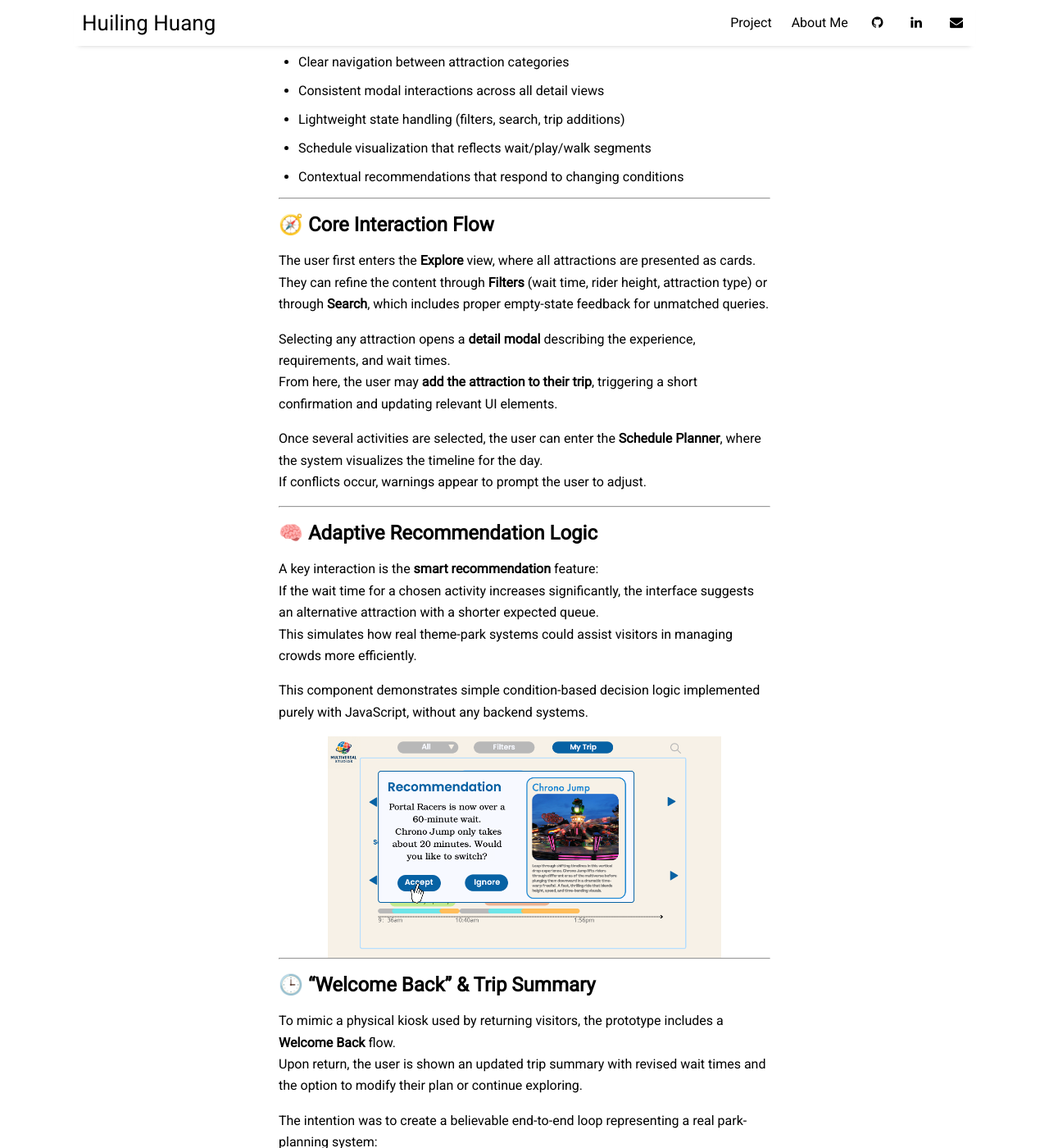
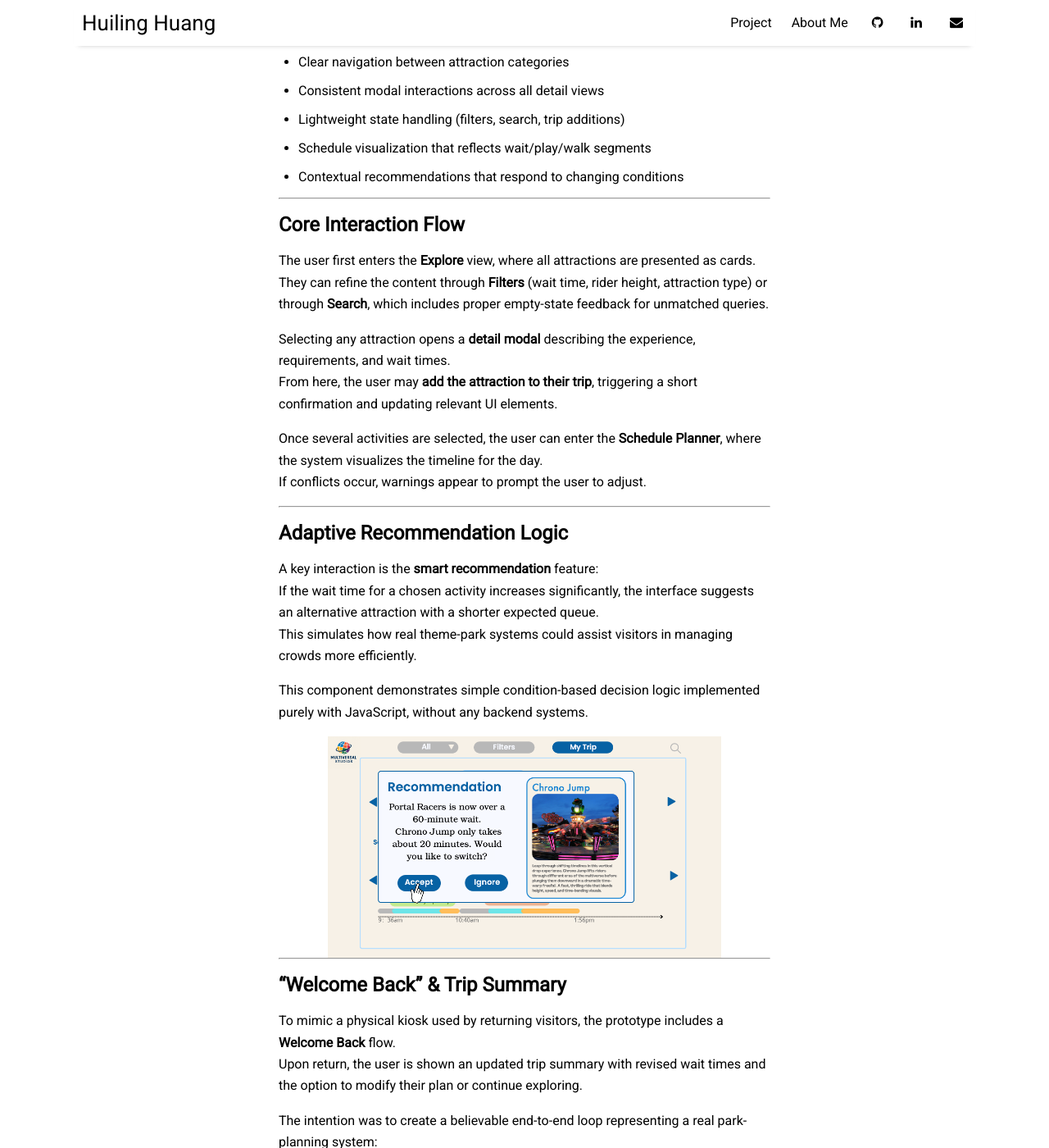
Before and after one commit to vvhuiling/vvhuiling.github.io, a Jekyll site: the page built from _posts/2025-12-1-multiversal-studios-frontend.md, in a window 1280 px wide and 1400 px high, scrolled down 1245 px. Shown: the whole window at 82% size. Built offline with Jekyll 4.4.1, drawn with Linux system fonts in a browser that asks for light colours; nearby versions of some CDN libraries; some of the changed text lies outside the part shown.

```diff
--- a/_posts/2025-12-1-multiversal-studios-frontend.md
+++ b/_posts/2025-12-1-multiversal-studios-frontend.md
@@ -28,7 +28,7 @@ It is based on my TEL2 HCI design slides and transforms the original static wire
 
 ---
 
-## 🌟 Overview
+## Overview
 
 The kiosk allows visitors to explore rides, eateries, and shows; open detailed information panels; apply filters; search by keyword; build a trip itinerary; and receive automated suggestions when wait times change.
 The goal was to preserve the user flow and information hierarchy from the original design materials while implementing a smooth, responsive interaction model in the browser.
@@ -43,7 +43,7 @@ This prototype focuses on:
 
 ---
 
-## 🧭 Core Interaction Flow
+## Core Interaction Flow
 
 The user first enters the **Explore** view, where all attractions are presented as cards.
 They can refine the content through **Filters** (wait time, rider height, attraction type) or through **Search**, which includes proper empty-state feedback for unmatched queries.
@@ -56,7 +56,7 @@ If conflicts occur, warnings appear to prompt the user to adjust.
 
 ---
 
-## 🧠 Adaptive Recommendation Logic
+## Adaptive Recommendation Logic
 
 A key interaction is the **smart recommendation** feature:
 If the wait time for a chosen activity increases significantly, the interface suggests an alternative attraction with a shorter expected queue.
@@ -70,7 +70,7 @@ This component demonstrates simple condition-based decision logic implemented pu
 
 ---
 
-## 🕒 “Welcome Back” & Trip Summary
+## “Welcome Back” & Trip Summary
 
 To mimic a physical kiosk used by returning visitors, the prototype includes a **Welcome Back** flow.
 Upon return, the user is shown an updated trip summary with revised wait times and the option to modify their plan or continue exploring.
@@ -80,7 +80,7 @@ The intention was to create a believable end-to-end loop representing a real par
 
 ---
 
-## 🛠 Implementation Details
+## Implementation Details
 
 **Tech Stack**
 
@@ -101,7 +101,7 @@ The entire prototype is intentionally lightweight to ensure clarity and easy rep
 
 ---
 
-## 📄 Reflection
+## Reflection
 
 This project strengthened my ability to:
 
```
Also changed, not shown: _posts/2025-11-30-virtual-pottery.md (+6 -6 lines), _posts/2025-12-1-DDAgent.md (+5 -5 lines).
